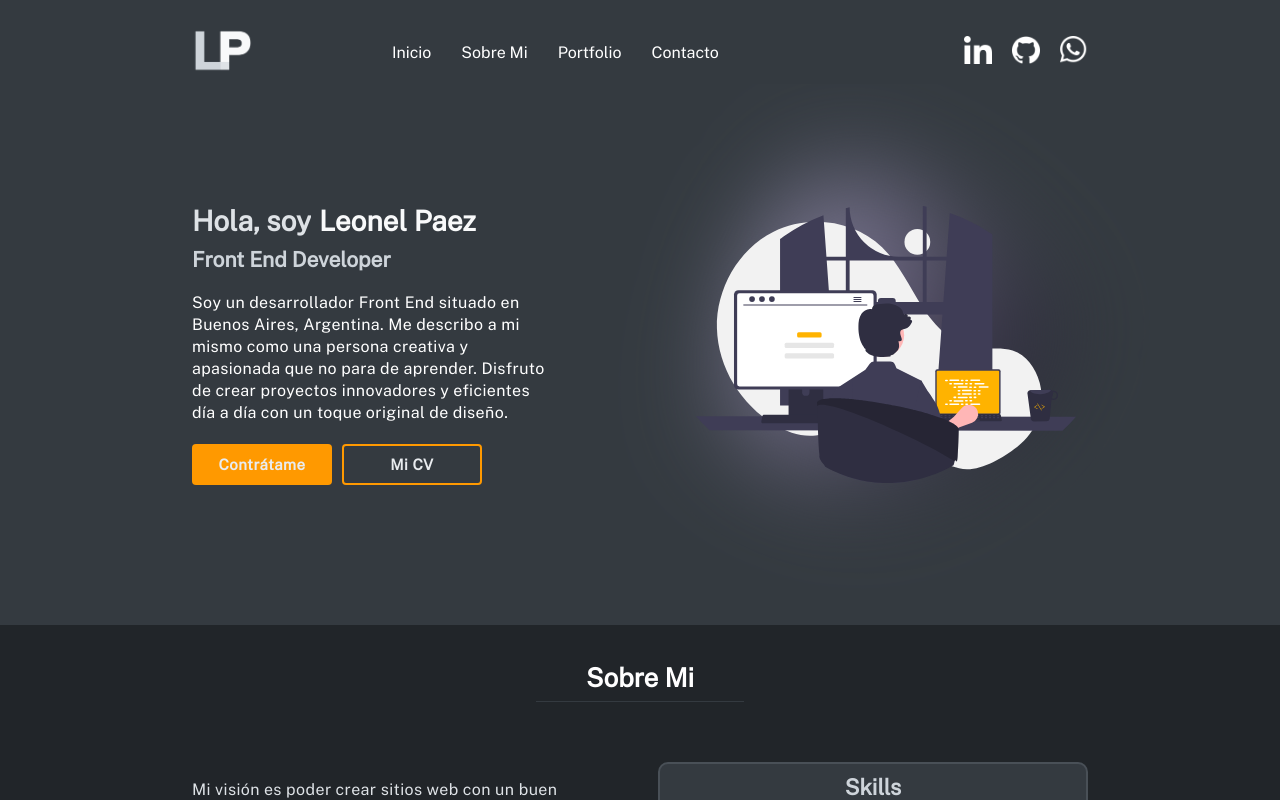
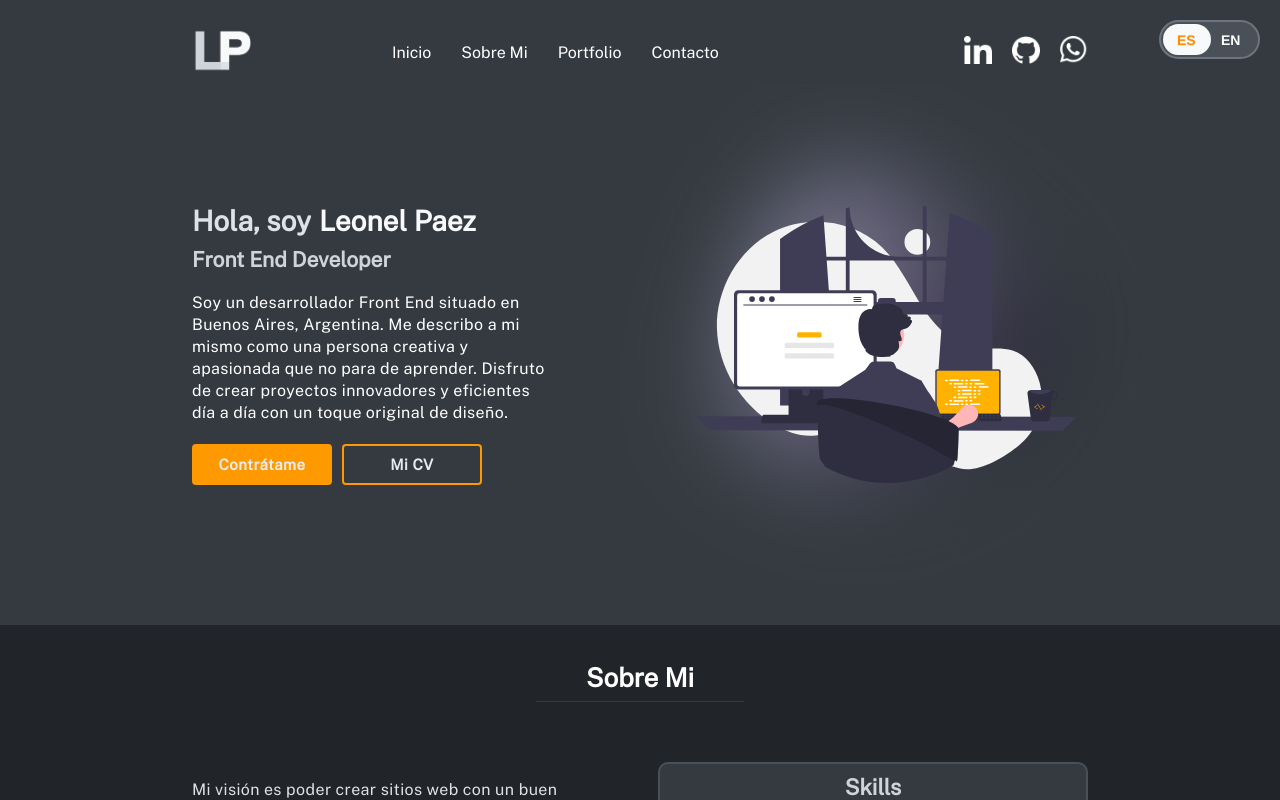
Before and after one commit to LeoPaez/portfolio-lp, a React (Vite) app: page / in a window 1280 px wide. Shown: the top 800 px of the page. Built offline with nearby package versions, Linux system fonts and the light colour scheme.

Commit message:
Añadido i18next para traducir y boton de idiomas

```diff
--- a/package.json
+++ b/package.json
@@ -10,8 +10,10 @@
   },
   "dependencies": {
     "framer-motion": "^8.4.7",
+    "i18next": "^22.4.10",
     "react": "^18.2.0",
     "react-dom": "^18.2.0",
+    "react-i18next": "^12.2.0",
     "react-intersection-observer": "^9.4.1",
     "react-tooltip": "^5.8.3",
     "styled-components": "^5.3.6",
--- a/src/App.jsx
+++ b/src/App.jsx
@@ -9,12 +9,14 @@ import Projects from './components/Projects'
 import { motion } from 'framer-motion'
 import styled from 'styled-components'
 import { ScrollAnim } from "./components/AnimatedCont"
+import ChangeLang from "./components/ChangeLang"
 
-const Cont = styled(motion.div)`
+const Back = styled(motion.div)`
   background-color: ${props => props.backColor};
 `
 
 function App() {
+
   return (
     <div className="App">
       <ScrollAnim zIndex="100" duration="0.6">
@@ -23,22 +25,23 @@ function App() {
       <ScrollAnim duration="0.7">
         <Hero />
       </ScrollAnim>
-      <Cont backColor="#212529">
+      <Back backColor="#212529">
         <ScrollAnim duration="0.8">
           <About />
         </ScrollAnim>
-      </Cont>
+      </Back>
       <ScrollAnim duration="0.6">
         <Projects />
       </ScrollAnim>
       <ScrollAnim duration="0.6">
         <Contact />
       </ScrollAnim>
-      <Cont backColor="#212529">
+      <Back backColor="#212529">
         <ScrollAnim duration="0.6">
           <Footer />
         </ScrollAnim>
-      </Cont>
+      </Back>
+      <ChangeLang />
     </div>
   )
 }
--- /dev/null
+++ b/src/components/ChangeLang.jsx
@@ -0,0 +1,22 @@
+import React from 'react'
+import ToggleLang from "./Inputs/ToggleLang"
+import { useTranslation } from "react-i18next"
+
+const ChangeLang = () => {
+  const [t, i18n] = useTranslation("global")
+  const handleChange = (e) => {
+    if(e.target.checked) {
+      i18n.changeLanguage("en")
+    } else {
+      i18n.changeLanguage("es")
+    }
+  }
+
+  return (
+    <>
+      <ToggleLang onChange={handleChange} />
+    </>
+  )
+}
+
+export default ChangeLang
--- /dev/null
+++ b/src/components/Inputs/ToggleButton.css
@@ -0,0 +1,109 @@
+.cont {
+  position: fixed;
+  top: 0;
+  right: 0;
+  z-index: 100;
+}
+.switch {
+  position: relative;
+  display: inline-block;
+  margin: 20px 20px 0 0;
+}
+
+.switch > span {
+  position: absolute;
+  top: 12px;
+  pointer-events: none;
+  font-family: 'Helvetica', Arial, sans-serif;
+  font-weight: bold;
+  font-size: 14px;
+  text-transform: uppercase;
+  text-shadow: 0 1px 0 rgba(0, 0, 0, .06);
+  width: 50%;
+  text-align: center;
+}
+
+input.check-toggle-round-flat:checked ~ .off {
+  color: #ff8c00;
+}
+
+input.check-toggle-round-flat:checked ~ .on {
+  color: #fff;
+}
+
+.switch > span.on {
+  left: 0;
+  padding-left: 2px;
+  color: #ff8c00;
+}
+
+.switch > span.off {
+  right: 0;
+  padding-right: 4px;
+  color: #fff;
+}
+
+.check-toggle {
+  position: absolute;
+  margin-left: -9999px;
+  visibility: hidden;
+}
+.check-toggle + label {
+  display: block;
+  position: relative;
+  cursor: pointer;
+  outline: none;
+  -webkit-user-select: none;
+  -moz-user-select: none;
+  -ms-user-select: none;
+  user-select: none;
+}
+
+input.check-toggle-round-flat + label {
+  padding: 2px;
+  width: 97px;
+  height: 35px;
+  background-color: #6c757d;
+  -webkit-border-radius: 60px;
+  -moz-border-radius: 60px;
+  -ms-border-radius: 60px;
+  -o-border-radius: 60px;
+  border-radius: 60px;
+}
+input.check-toggle-round-flat + label:before, input.check-toggle-round-flat + label:after {
+  display: block;
+  position: absolute;
+  content: "";
+}
+
+input.check-toggle-round-flat + label:before {
+  top: 2px;
+  left: 2px;
+  bottom: 2px;
+  right: 2px;
+  background-color: #495057;
+  -webkit--moz-border-radius: 60px;
+  -ms-border-radius: 60px;
+  -o-border-radius: 60px;
+  border-radius: 60px;
+}
+input.check-toggle-round-flat + label:after {
+  top: 4px;
+  left: 4px;
+  bottom: 4px;
+  width: 48px;
+  background-color: #f8f9fa;
+  -webkit-border-radius: 52px;
+  -moz-border-radius: 52px;
+  -ms-border-radius: 52px;
+  -o-border-radius: 52px;
+  border-radius: 52px;
+  -webkit-transition: margin 0.2s;
+  -moz-transition: margin 0.2s;
+  -o-transition: margin 0.2s;
+  transition: margin 0.2s;
+}
+
+input.check-toggle-round-flat:checked + label:after {
+  margin-left: 44px;
+}
--- /dev/null
+++ b/src/components/Inputs/ToggleLang.jsx
@@ -0,0 +1,18 @@
+import React from 'react'
+import styled from "styled-components"
+import "./ToggleButton.css"
+
+const ToggleLang = () => {
+  return (
+		<div className="cont">
+			<div className="switch">
+				<input id="language-toggle" className="check-toggle check-toggle-round-flat" type="checkbox" />
+				<label htmlFor="language-toggle"></label>
+				<span className="on">ES</span>
+				<span className="off">EN</span>
+  		</div>
+		</div>
+  )
+}
+
+export default ToggleLang;
--- a/src/main.jsx
+++ b/src/main.jsx
@@ -2,7 +2,27 @@ import React from 'react'
 import ReactDOM from 'react-dom/client'
 import App from './App'
 import './index.css'
+import { I18nextProvider } from "react-i18next"
+import i18next from "i18next"
+
+import global_es from "./translations/es/global.json"
+import global_en from "./translations/en/global.json"
+
+i18next.init({
+  interpolation: {escapeValue: false},
+  lng: "es",
+  resources: {
+    es: {
+      global: global_es
+    },
+    en: {
+      global: global_en
+    }
+  }
+})
 
 ReactDOM.createRoot(document.getElementById('root')).render(
-  <App />
+  <I18nextProvider i18n={i18next}>
+    <App />
+  </I18nextProvider>
 )
--- /dev/null
+++ b/src/translations/en/global.json
@@ -0,0 +1,5 @@
+{
+  "header": {
+    "hello-world": "Hello World"
+  }
+}
--- /dev/null
+++ b/src/translations/es/global.json
@@ -0,0 +1,5 @@
+{
+  "header": {
+    "hello-world": "Hola Mundo"
+  }
+}
```
Also changed, not shown: src/components/Nav.jsx (+11 -0 lines), 1 other file (tests, documents, lock files or other folders).
